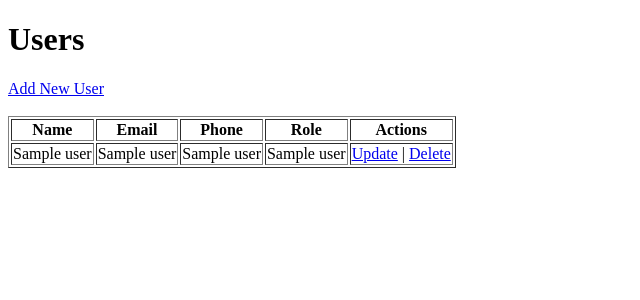
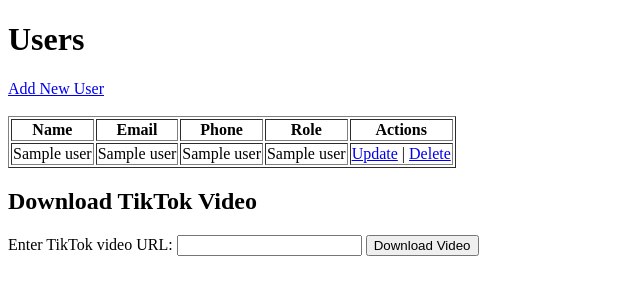
Before and after one commit to maayangotfrid/flask-user-management, a Flask app: page / in a window 1280 px wide. Shown: the top 300 px of the page, without its empty margins (0-640 px from the left). Run offline with Flask 3, Linux system fonts and the light colour scheme; a database or web service that is not in the repository returns one stand-in record (values such as "Sample title"); some libraries are stand-ins or nearby versions.

Commit message:
Update index.html

```diff
--- a/templates/index.html
+++ b/templates/index.html
@@ -33,5 +33,16 @@
             {% endfor %}
         </tbody>
     </table>
+
+    <h2>Download TikTok Video</h2>
+    <form method="POST" action="/download_video">
+        <label for="video_url">Enter TikTok video URL:</label>
+        <input type="text" id="video_url" name="video_url" required>
+        <button type="submit">Download Video</button>
+    </form>
+
+    {% if message %}
+    <p>{{ message }}</p>
+    {% endif %}
 </body>
 </html>
```
